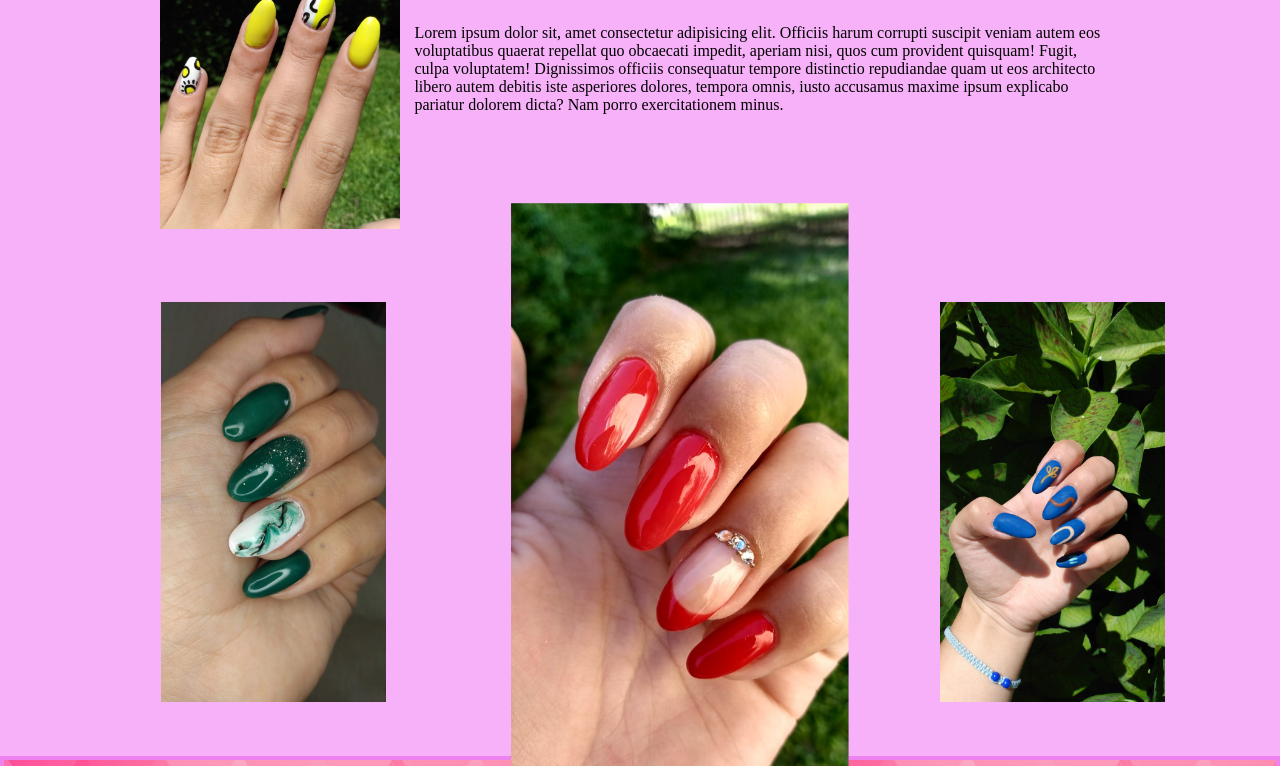
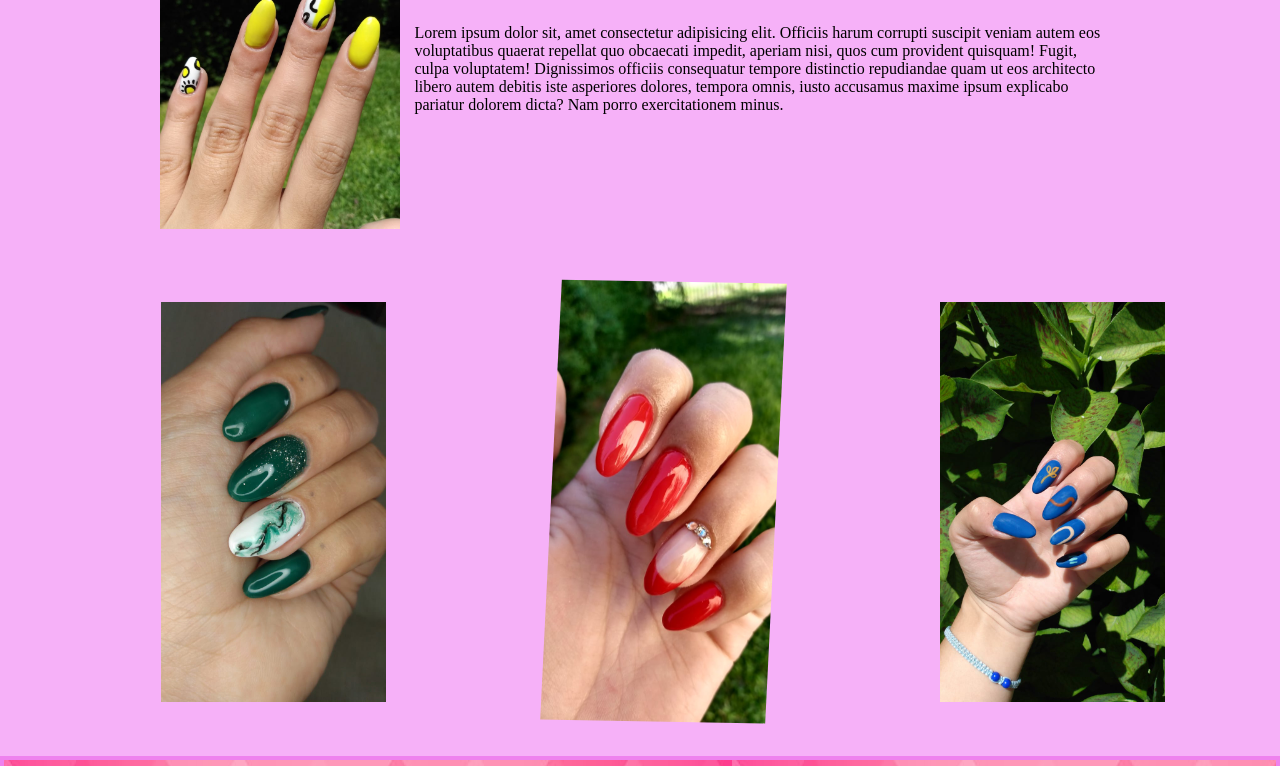
Before and after one commit to LeandroRaymondi/ODNails, a plain HTML site: page index.html in a window 1280 px wide. Shown: the part 530-1296 px from the top of the page. Drawn offline with Linux system fonts and the light colour scheme.

Commit message:
transform edit

```diff
--- a/css/estilos.css
+++ b/css/estilos.css
@@ -119,7 +119,8 @@ header {
 }
 
 .imagen__desafio {
-    transform: scale(1.5);
+    transform: rotate(1deg) translate(0px, -2px) scale(1, 1.1) skew(-2deg, 0deg);
+
 }
 
 /*-Footer-*/
```
